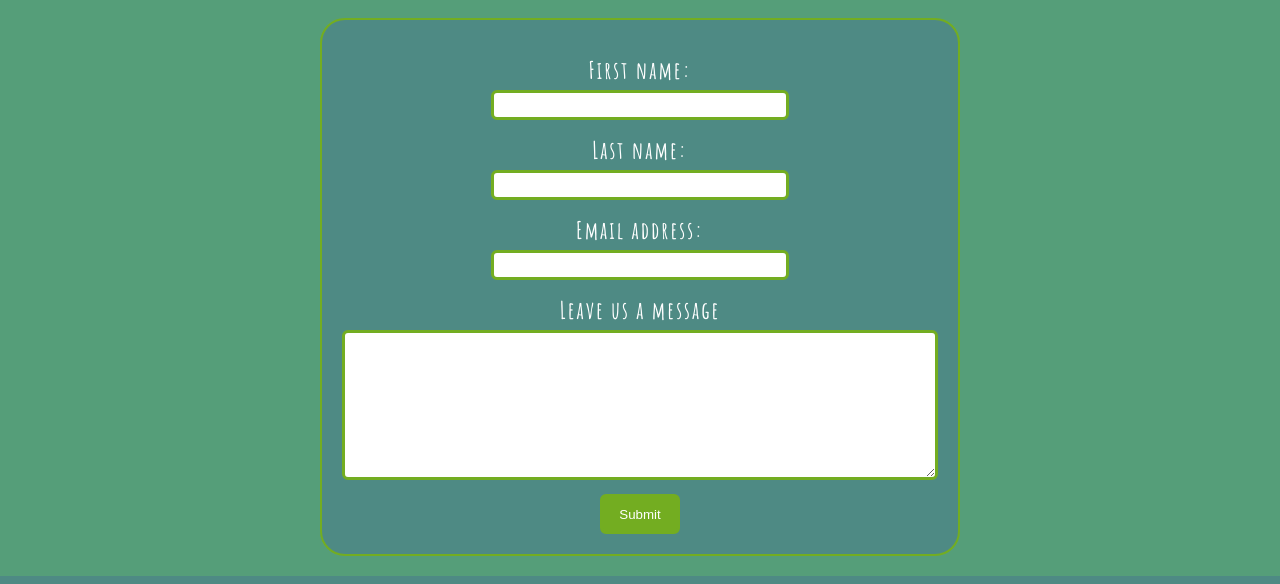
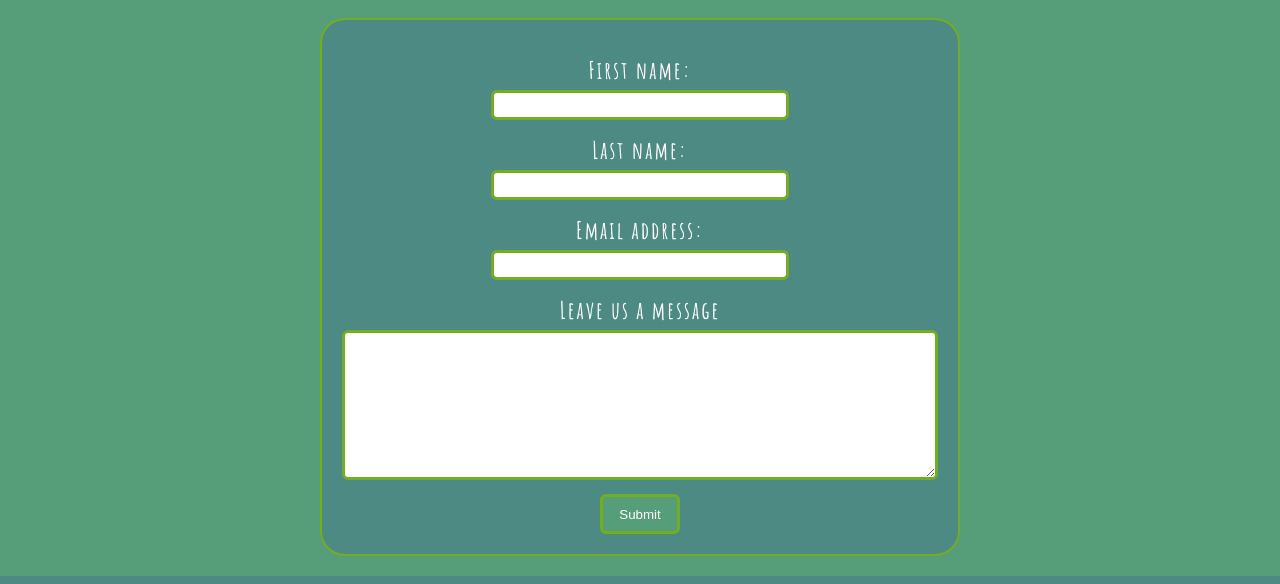
Before and after one commit to OlgaJ1989/sussex-walks, a plain HTML site: page form.html in a window 1280 px wide. Shown: the part 83-667 px from the top of the page. Drawn offline with Linux system fonts and the light colour scheme.

Commit message:
Change color of sbmit button in form.html

```diff
--- a/assets/css/style.css
+++ b/assets/css/style.css
@@ -277,7 +277,7 @@ input[type=submit] {
     height: 40px;
     width: 80px;
     cursor: pointer;
-    background-color: #73AD21;
+    background-color: #559e79;
 }
 
 #submit {
```
